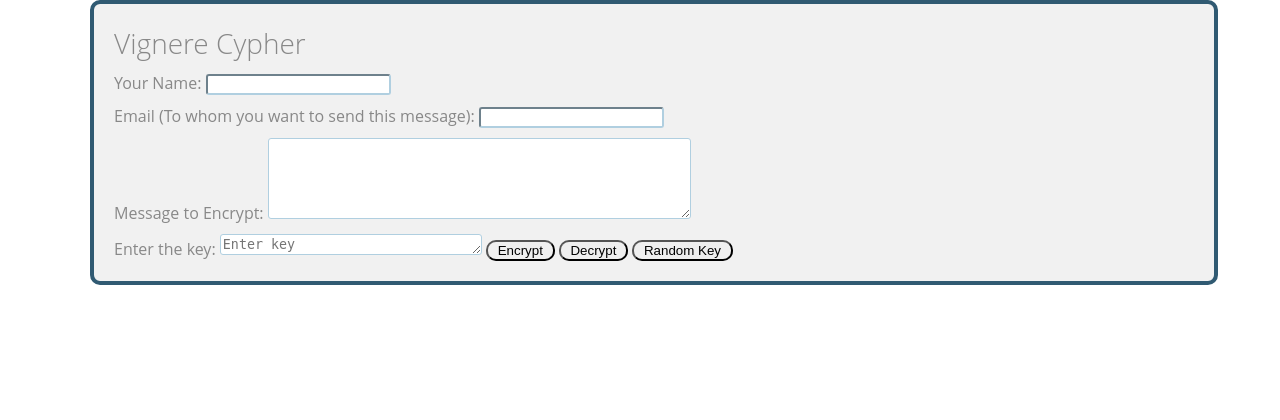
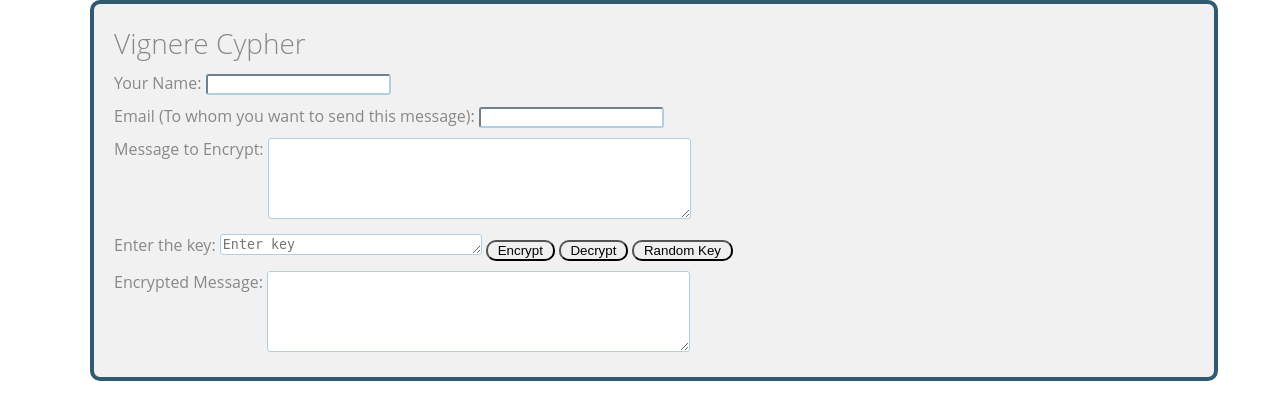
Before and after one commit to MukulLatiyan/Vigenere-Cipher, a Django app: page / in a window 1280 px wide. Shown: the top 420 px of the page. Run offline with Django 3.2, Linux system fonts and the light colour scheme; parts of the project's set-up code (start-up, migrations or seed data) failed here and were passed over; some libraries are stand-ins or nearby versions.

Commit message:
enc_message added to index.html

```diff
--- a/vignerecypher/myapp/templates/index.html
+++ b/vignerecypher/myapp/templates/index.html
@@ -14,6 +14,7 @@
             margin: 0 auto;
             max-width: 1100px;
         }
+
         h1,
         h2,
         h3 {
@@ -22,6 +23,7 @@
             margin: 10px;
             font-weight: lighter;
         }
+
         .container {
             padding: 10px;
             background-color: #F1F1F1;
@@ -31,12 +33,15 @@
             border-radius: 10px;
             width: 100%;
         }
+
         .main {
             color: #888;
         }
+
         .main {
             color: #888;
         }
+
         #name,
         #message,
         #email,
@@ -45,13 +50,15 @@
             border-color: #B0CFE0;
             border-radius: 3px;
         }
+
         .name,
         .email,
         .message,
         .key_input,
-        .enc_message{
+        .enc_message {
             margin: 10px;
         }
+
         #encrypt_button,
         #encrypt_button1,
         #encrypt_button2 {
@@ -59,21 +66,17 @@
             -webkit-transition-duration: 0.4s;
             transition-duration: 0.4s;
         }
+
         #encrypt_button:hover,
         #encrypt_button1:hover,
         #encrypt_button2:hover {
             background-color: antiquewhite;
-            color:darkgreen;
+            color: darkgreen;
         }
 
         color:darkgreen;
     }
-        #lol,
-        #lol1,#lol3 {
-            vertical-align: top;
-        }
     @import url('https://fonts.googleapis.com/css?family=Open+Sans');
-
     </style>
 </head>
 
@@ -95,20 +98,26 @@
                     <input id="email" type="text" name="email" value="{{ email }}">
                 </div>
                 <div class="message">
-                <label for="message" id="lol">Message to Encrypt: </label>
+                    <label for="message" style="vertical-align: top;">Message to Encrypt: </label>
                     <textarea rows="5" cols="50" id="message" type="text" name="message" value="{{ message }}"></textarea>
                 </div>
                 <div class="key_input">
-                <label id="lol3" for="key">Enter the key:</label>
-                <textarea rows="1" cols="30" type="text" name="key" placeholder="Enter key" id="key_input" ></textarea>
+                    <label style="vertical-align: top;" for="key">Enter the key:</label>
+                    <textarea rows="1" cols="30" type="text" name="key" placeholder="Enter key" id="key_input"></textarea>
                     <input type="submit" value=" Encrypt " id="encrypt_button">
                     <input type="button" value=" Decrypt " id="encrypt_button1" onclick="doCrypt(true)">
                     <input type="button" value=" Random Key " id="encrypt_button2" onclick="">
+                </div>
+                <div class="enc_message">
+                    <label for="enc_message" style="vertical-align: top;">Encrypted Message: </label>
+                    <textarea rows="5" cols="50" id="enc_message" type="text" name="enc_message" value="{{ enc_message }}">
+    </textarea>
                 </div>
             </form>
         </div>
 
     </div>
-<script type="text/javascript" src="{% static 'main.js' %}"> </script>
+    <script type="text/javascript" src="{% static 'main.js' %}">
+    </script>
 </body>
 </html>
--- a/vignerecypher/myapp/templates/success.html
+++ b/vignerecypher/myapp/templates/success.html
@@ -6,11 +6,7 @@
 </head>
 <body>
 
-<div class="enc_message">
-    <label for="enc_message" id="lol1">Encrypted Message: </label>
-    <textarea rows="5" cols="50" id="enc_message" type="text" name="enc_message" value="{{ enc_message }}">
-    </textarea>
-</div>
+
 
 </body>
 </html>
```
Lines whose indentation alone changed are shown as unchanged.
